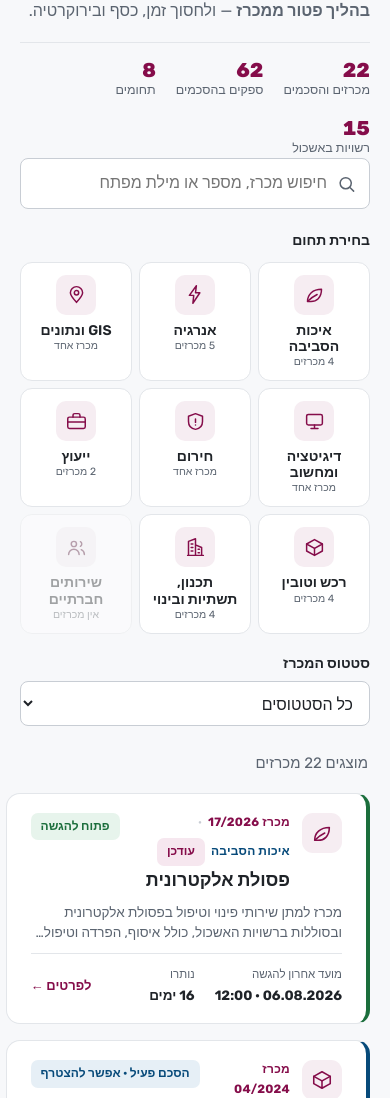
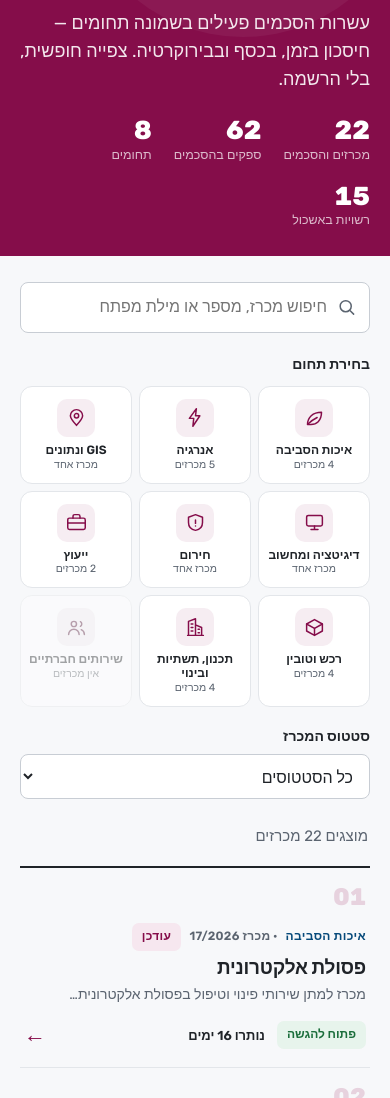
Before and after one commit to eastnegev/tenders, a plain HTML site: page index.html in a window 390 px wide. Shown: the part 327-1425 px from the top of the page. Drawn offline with Linux system fonts and the light colour scheme.

Commit message:
רדיזיין בולד ומגזיני: hero בורדו + אינדקס מכרזים ממוספר
Co-Authored-By: Claude Opus 4.8 <noreply@anthropic.com>

```diff
--- a/index.html
+++ b/index.html
@@ -65,14 +65,17 @@
   .site-contact{margin-inline-start:auto;font-size:14px;color:var(--muted);text-align:end}
   .site-contact a{color:var(--blue);font-weight:600}
 
-  /* ---------- intro / hero ---------- */
-  .intro{padding:26px 0 4px}
-  .intro h1{font-size:29px;margin:0 0 6px;letter-spacing:-.01em}
-  .intro-sub{margin:0;color:var(--muted);max-width:64ch;font-size:16px}
-  .stats{display:flex;gap:26px;flex-wrap:wrap;margin-top:18px;padding-top:16px;border-top:1px solid var(--line)}
-  .stat{display:flex;flex-direction:column;line-height:1.1}
-  .stat .n{font-size:20px;font-weight:800;color:var(--burgundy);font-variant-numeric:tabular-nums}
-  .stat .l{font-size:12.5px;color:var(--muted);margin-top:2px}
+  /* ---------- hero (בולד מגזיני) ---------- */
+  .hero{background:var(--burgundy);color:#fff;padding:46px 0 42px;position:relative;overflow:hidden}
+  .hero::after{content:"";position:absolute;inset-block:-40% auto;inset-inline-start:-6%;width:340px;height:340px;border-radius:50%;background:rgba(255,255,255,.05);pointer-events:none}
+  .hero-kicker{position:relative;font-size:12.5px;font-weight:700;letter-spacing:.09em;color:#EBB9D0;margin:0 0 16px}
+  .hero h1{position:relative;font-size:clamp(31px,5.4vw,55px);font-weight:800;line-height:1.04;letter-spacing:-.02em;margin:0 0 18px;color:#fff;text-wrap:balance}
+  .hero-lead{position:relative;font-size:18px;line-height:1.55;color:rgba(255,255,255,.9);max-width:48ch;margin:0}
+  .stats{position:relative;display:flex;gap:36px;flex-wrap:wrap;margin-top:30px}
+  .stat{display:flex;flex-direction:column;line-height:1.05}
+  .stat .n{font-size:30px;font-weight:800;color:#fff;font-variant-numeric:tabular-nums}
+  .stat .l{font-size:12.5px;color:rgba(255,255,255,.72);margin-top:3px}
+  .listwrap{padding-top:26px}
   .toolbar{display:flex;align-items:center;justify-content:space-between;gap:16px;flex-wrap:wrap;margin:20px 0 6px}
   .toolbar .scope-tabs{margin:0}
   .toolbar .filter-search{margin:0;flex:0 1 380px;min-width:220px}
@@ -128,7 +131,28 @@
   /* ---------- cards ----------
      כיוון עיצוב (Adi, 22.7): אייקונים גדולים ובולטים, פחות מסגרת, יותר אוויר.
      אין קו מסגרת — הפרדה ברווח ובצל רך; האייקון הוא העוגן הוויזואלי. */
-  .grid{display:grid;grid-template-columns:repeat(2,1fr);gap:16px;padding-bottom:44px}
+  /* ---------- אינדקס מכרזים (בולד מגזיני: שורות ממוספרות) ---------- */
+  .index{border-top:2px solid var(--ink);padding-bottom:52px}
+  .row{
+    width:100%;display:flex;align-items:flex-start;gap:22px;text-align:start;font:inherit;color:inherit;cursor:pointer;
+    background:none;border:none;border-bottom:1px solid var(--line);padding:22px 8px;
+    transition:background .15s;
+  }
+  .row:hover{background:#FBF2F6}
+  .row:focus-visible{outline:3px solid var(--blue);outline-offset:-3px}
+  .row-idx{flex:0 0 auto;min-width:56px;font-size:clamp(28px,4vw,40px);font-weight:800;line-height:.95;color:#E7D2DE;font-variant-numeric:tabular-nums;transition:color .15s}
+  .row:hover .row-idx{color:var(--burgundy)}
+  .row-main{flex:1 1 auto;min-width:0}
+  .row-kicker{display:flex;align-items:center;gap:8px;flex-wrap:wrap;font-size:12px;font-weight:700;letter-spacing:.03em;margin-bottom:6px}
+  .row-kicker .k-dom{color:var(--blue)}
+  .row-kicker .num{color:var(--muted);font-weight:600}
+  .row-title{font-size:clamp(19px,2.3vw,25px);font-weight:800;line-height:1.15;letter-spacing:-.01em;margin:0 0 6px;color:var(--ink);text-wrap:balance;transition:color .15s}
+  .row:hover .row-title{color:var(--burgundy)}
+  .row-desc{font-size:14px;color:var(--muted);margin:0;line-height:1.5;display:-webkit-box;-webkit-line-clamp:1;-webkit-box-orient:vertical;overflow:hidden}
+  .row-side{flex:0 0 auto;display:flex;flex-direction:column;align-items:flex-end;gap:9px;text-align:end;min-width:150px}
+  .row-meta{font-size:13px;color:var(--ink);font-weight:600}
+  .row-arrow{font-size:22px;color:var(--burgundy);font-weight:800;line-height:1;transition:transform .15s}
+  .row:hover .row-arrow{transform:translateX(-5px)}
   /* רדיזיין 17.9: כרטיס נקי וטיפוגרפי, בלי פאנל גרדיאנט; פס-סטטוס דק בצד */
   .card{
     display:block;width:100%;text-align:start;font:inherit;color:inherit;cursor:pointer;
@@ -260,21 +284,18 @@
 
   @media (max-width:760px){
     body{font-size:16px}
-    .grid,.clocks,dl.facts,.dropdowns{grid-template-columns:1fr}
+    .clocks,dl.facts,.dropdowns{grid-template-columns:1fr}
     .tiles{grid-auto-flow:row;grid-template-columns:repeat(3,1fr);gap:7px}
-    .tile{padding:12px;gap:8px}
-    .tile .dom-ic{width:40px;height:40px}
-    .tile-name{font-size:14px}
-    .toolbar{flex-direction:column;align-items:stretch;gap:12px;margin:16px 0 6px}
-    .toolbar .filter-search{flex-basis:auto}
-    .scope-tabs{justify-content:center}
-    .stats{gap:20px}
-    /* בנייד הכרטיס נערם: פאנל התמונה הופך לרצועה עליונה, הטקסט מתחתיו */
-    .card{flex-direction:column}
-    .card-media{flex-basis:auto;height:118px;order:-1}
-    .card-media .cover-ic svg{width:44px;height:44px}
-    .card-body{padding:18px 18px 16px}
-    .intro h1{font-size:25px}
+    .tile{padding:12px 8px;gap:7px}
+    .tile .dom-ic{width:38px;height:38px}
+    .hero{padding:34px 0 30px}
+    .stats{gap:22px;margin-top:24px}
+    .stat .n{font-size:26px}
+    /* שורת מכרז נערמת בנייד: סטטוס+מטא לשורה נפרדת */
+    .row{flex-wrap:wrap;gap:14px;padding:18px 4px}
+    .row-idx{min-width:44px;font-size:24px}
+    .row-side{flex-basis:100%;min-width:0;order:2;flex-direction:row;align-items:center;flex-wrap:wrap;text-align:start;gap:12px;margin-top:2px}
+    .row-arrow{margin-inline-start:auto}
     .detail-head h1{font-size:24px}
     .site-contact{margin-inline-start:0;text-align:start;width:100%}
     .logo{height:46px}
@@ -307,13 +328,17 @@
 <main id="main">
 
   <!-- ============ LIST VIEW ============ -->
-  <div id="view-list" class="wrap">
-    <div class="intro">
-      <h1>מכרזים והסכמי מסגרת של אשכול נגב מזרחי</h1>
-      <p class="intro-sub">הרשויות החברות יכולות להצטרף להסכמי המסגרת <strong>בהליך פטור ממכרז</strong> — ולחסוך זמן, כסף ובירוקרטיה.</p>
+  <div id="view-list">
+    <section class="hero">
+      <div class="wrap">
+        <p class="hero-kicker">מאגר המכרזים המשותפים · אשכול נגב מזרחי</p>
+        <h1>הצטרפו להסכמי מסגרת<br>בהליך פטור ממכרז</h1>
+        <p class="hero-lead">עשרות הסכמים פעילים בשמונה תחומים — חיסכון בזמן, בכסף ובבירוקרטיה. צפייה חופשית, בלי הרשמה.</p>
         <div class="stats" id="stats" role="status" aria-live="polite"></div>
       </div>
+    </section>
 
+    <div class="wrap listwrap">
     <div class="field filter-search">
       <label for="q" class="skip">חיפוש חופשי</label>
       <span class="search-ic" aria-hidden="true"><svg viewBox="0 0 24 24"><circle cx="11" cy="11" r="7"/><path d="M21 21l-4.35-4.35"/></svg></span>
@@ -339,9 +364,11 @@
       <button type="button" class="clearfilters hidden" id="clearBtn">✕ ניקוי כל הסינונים</button>
     </div>
 
+      <h2 class="skip">רשימת המכרזים</h2>
       <div id="resultsAnchor" style="scroll-margin-top:12px"></div>
       <p class="count" id="count" role="status" aria-live="polite"></p>
-    <div class="grid" id="grid"></div>
+      <div class="index" id="grid"></div>
+    </div>
   </div>
 
   <!-- ============ DETAIL VIEW ============ -->
@@ -495,42 +522,29 @@ function subset({domain="", status=""}){
   });
 }
 
-function cardHTML(t){
+function rowHTML(t, idx){
   const st = statusOf(t), m = STATUS_META[st];
   const dl = days(t.deadline);
-  let footA, footB;
-  if (m.group === "open"){
-    footA = {k:"מועד אחרון להגשה", v: fmt(t.deadline) + " · " + t.deadlineTime};
-    footB = {k:"נותרו", v: dl === 0 ? "היום!" : dl + " ימים"};
-  } else if (st === "valid"){
-    footA = t.winners && t.winners.length
-      ? {k:"ספקים בהסכם", v: t.winners.length}
-      : {k:"סטטוס", v:"בהליך בחירה"};
-    footB = t.validUntil ? {k:"בתוקף עד", v: fmt(t.validUntil)} : {k:"הצטרפות", v:"פתוחה"};
-  } else {
-    footA = {k:"הסתיים בתאריך", v: fmt(t.validUntil || t.deadline)};
-    footB = {k:"סטטוס", v:"ארכיון"};
-  }
+  let meta;
+  if (m.group === "open") meta = dl === 0 ? "נסגר היום" : "נותרו " + dl + " ימים";
+  else if (st === "valid") meta = (t.winners && t.winners.length) ? t.winners.length + " ספקים בהסכם" : "בהליך בחירה";
+  else meta = "בארכיון";
+  const n2 = String(idx).padStart(2, "0");
   return `
-    <button class="card is-${st}" data-num="${t.num}">
-      <div class="card-body">
-        <div class="card-top">
-          <span class="dom-ic" aria-hidden="true"><svg viewBox="0 0 24 24">${ICONS[t.domain]||ICONS["אחר"]}</svg></span>
-          <div class="card-heads">
-            <div class="card-meta">
-              <span class="num">מכרז ${t.num}</span><span class="dot">·</span><span class="eyebrow">${t.domain}</span>
+    <button class="row is-${st}" data-num="${t.num}">
+      <span class="row-idx" aria-hidden="true">${n2}</span>
+      <div class="row-main">
+        <div class="row-kicker">
+          <span class="k-dom">${t.domain}</span><span class="num">· מכרז ${t.num}</span>
           ${isUpdatedRecently(t) ? '<span class="badge new">עודכן</span>' : ''}
         </div>
-            <h3>${shortName(t)}</h3>
+        <h3 class="row-title">${shortName(t)}</h3>
+        <p class="row-desc">${t.desc}</p>
       </div>
+      <div class="row-side">
         <span class="badge ${m.cls}">${m.txt}</span>
-        </div>
-        <p class="card-desc">${t.desc}</p>
-        <div class="card-foot">
-          <span class="foot-item"><span class="k">${footA.k}</span><span class="v">${footA.v}</span></span>
-          <span class="foot-item"><span class="k">${footB.k}</span><span class="v">${footB.v}</span></span>
-          <span class="card-cta">לפרטים ←</span>
-        </div>
+        <span class="row-meta">${meta}</span>
+        <span class="row-arrow" aria-hidden="true">←</span>
       </div>
     </button>`;
 }
@@ -572,9 +586,9 @@ function render(){
     emptyMsg = `מכרזי האשכול (לצרכים הפנימיים של האשכול) יתווספו כאן.<br>המכרזים המשותפים לרשויות נמצאים בלשונית הסמוכה.`;
   else
     emptyMsg = `לא נמצאו מכרזים שמתאימים לסינון.<br>אפשר לנקות את הסינון או לפנות ל${CONTACT.name} בטלפון ${CONTACT.phone}.`;
-  grid.innerHTML = rows.length ? rows.map(cardHTML).join("")
+  grid.innerHTML = rows.length ? rows.map((t,i)=>rowHTML(t,i+1)).join("")
     : `<div class="empty">${emptyMsg}</div>`;
-  grid.querySelectorAll(".card").forEach(c=>c.addEventListener("click",()=>openDetail(c.dataset.num)));
+  grid.querySelectorAll(".row").forEach(c=>c.addEventListener("click",()=>openDetail(c.dataset.num)));
 }
 
 // שורת נתונים בראש הדף — סקירה מהירה שממלאת את החלק העליון במידע אמיתי
```
Lines whose indentation alone changed are shown as unchanged.
